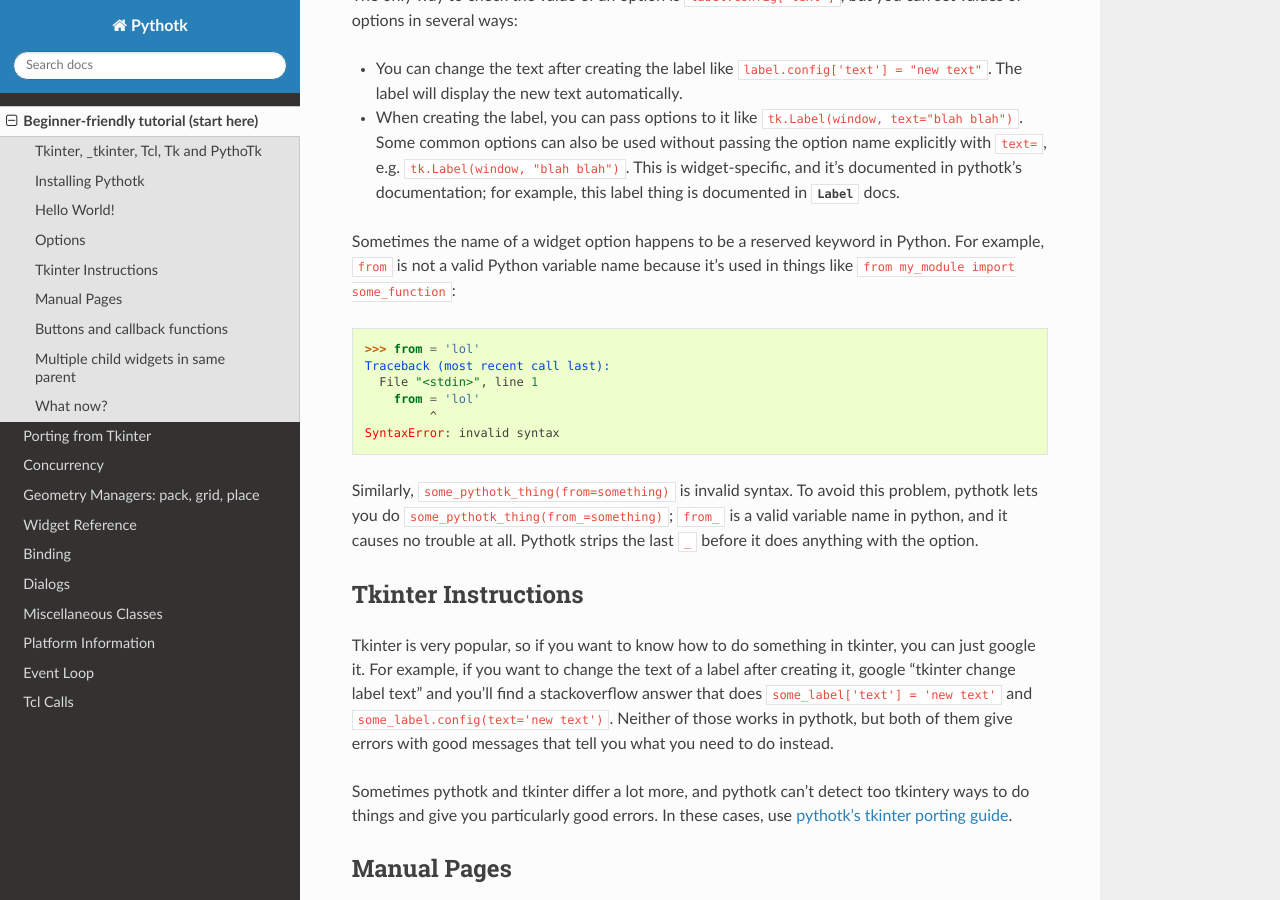
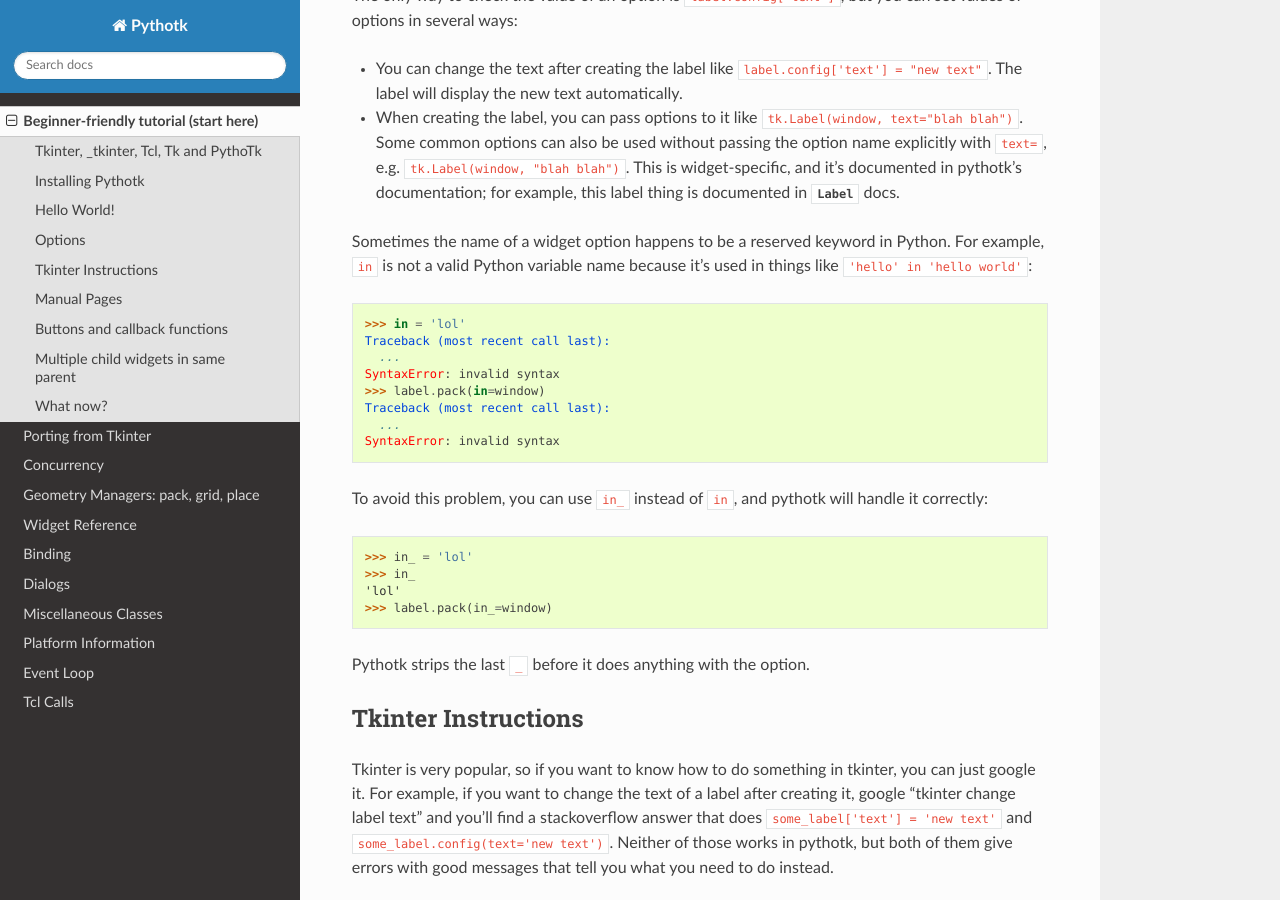
Before and after one commit to Akuli/teek, a Sphinx documentation site: the page built from docs/tutorial.rst, in a window 1280 px wide and 900 px high, scrolled down 3670 px. Built offline with Sphinx 7.4.7 and the Read the Docs theme 2.0.0, drawn with Linux system fonts in a browser that asks for light colours.

Commit message:
add in_ to the example

```diff
--- a/docs/tutorial.rst
+++ b/docs/tutorial.rst
@@ -198,19 +198,26 @@ you can set values of options in several ways:
   documented in :class:`.Label` docs.
 
 Sometimes the name of a widget option happens to be a reserved keyword in
-Python. For example, ``from`` is not a valid Python variable name because it's
-used in things like ``from my_module import some_function``:
+Python. For example, ``in`` is not a valid Python variable name because it's
+used in things like ``'hello' in 'hello world'``:
 
->>> from = 'lol'
+>>> in = 'lol'
 Traceback (most recent call last):
-  File "<stdin>", line 1
-    from = 'lol'
-         ^
+  ...
+SyntaxError: invalid syntax
+>>> label.pack(in=window)
+Traceback (most recent call last):
+  ...
 SyntaxError: invalid syntax
 
-Similarly, ``some_pythotk_thing(from=something)`` is invalid syntax. To avoid
-this problem, pythotk lets you do ``some_pythotk_thing(from_=something)``;
-``from_`` is a valid variable name in python, and it causes no trouble at all.
+To avoid this problem, you can use ``in_`` instead of ``in``, and pythotk will
+handle it correctly:
+
+>>> in_ = 'lol'
+>>> in_
+'lol'
+>>> label.pack(in_=window)
+
 Pythotk strips the last ``_`` before it does anything with the option.
 
 
```
